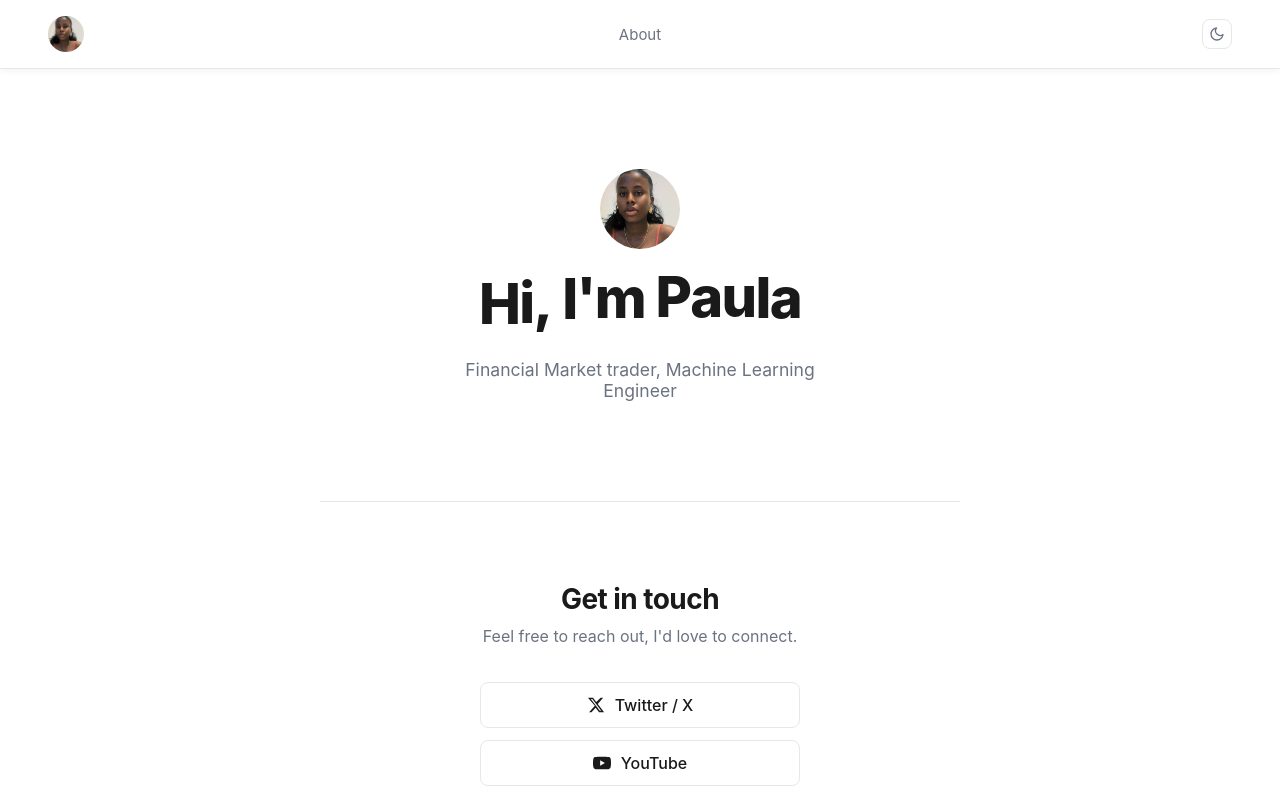
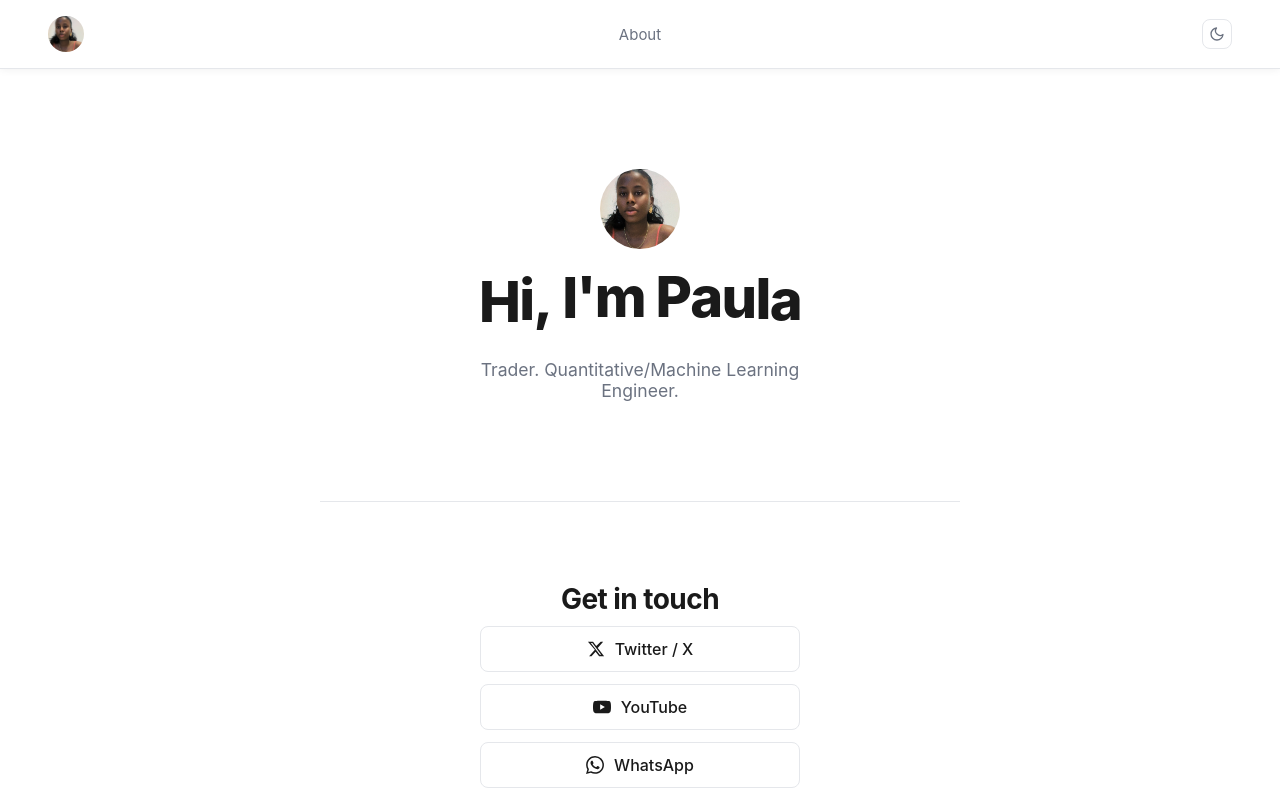
Before and after one commit to Glorycodess/Paula, a React (Vite) app: page / in a window 1280 px wide. Shown: the top 796 px of the page. Built offline with nearby package versions, Linux system fonts and the light colour scheme.

Commit message:
update bio

```diff
--- a/src/App.jsx
+++ b/src/App.jsx
@@ -16,12 +16,11 @@ function HomePage() {
             </span>
           ))}
         </h1>
-        <p className="tagline">Financial Market trader, Machine Learning Engineer</p>
+        <p className="tagline">Trader. Quantitative/Machine Learning Engineer.</p>
       </section>
 
       <section id="contact">
         <h2>Get in touch</h2>
-        <p>Feel free to reach out, I'd love to connect.</p>
         <ul className="contact-links">
           <li>
             <a href="https://x.com/iambigpaula" target="_blank" rel="noopener noreferrer">
```
